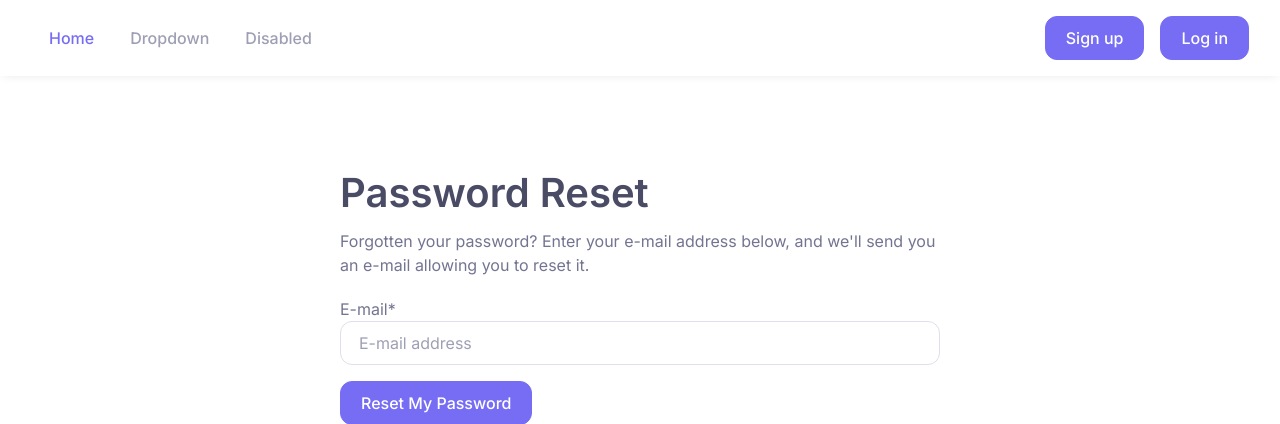
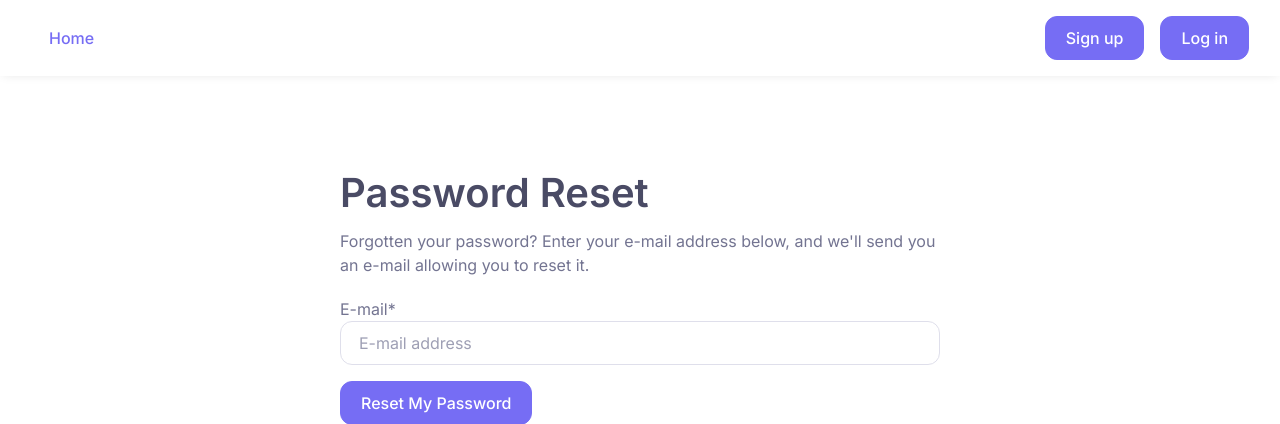
Before and after one commit to thijsh/fires.watch, a Django app: page /accounts/password/reset/ in a window 1280 px wide. Shown: the top 424 px of the page. Run offline with Django 3.2, Linux system fonts and the light colour scheme; some libraries are stand-ins or nearby versions; some web fonts are replaced.

Commit message:
Update navbar, remove unused items, add Calculator

```diff
--- a/fires_watch/templates/partials/_navbar_top.html
+++ b/fires_watch/templates/partials/_navbar_top.html
@@ -41,42 +41,9 @@
                             </li>
                             <li class="dropdown-divider"></li>
                             <li>
-                                <a class="dropdown-item d-flex align-items-center disabled" href="#">
-                                    <i class="ai-dollar-sign fs-base opacity-60 me-2"></i>
-                                    Portfolio
-                                    <span class="ms-auto fs-xs text-muted">$735.00</span>
-                                </a>
-                            </li>
-                            <li class="dropdown-divider"></li>
-                            <li>
-                                <a class="dropdown-item d-flex align-items-center disabled" href="#">
-                                    <i class="ai-message-square fs-base opacity-60 me-2"></i>
-                                    Messages
-                                    <span class="nav-indicator"></span>
-                                    <span class="ms-auto fs-xs text-muted">1</span>
-                                </a>
-                            </li>
-                            <li class="dropdown-divider"></li>
-                            <li>
-                                <a class="dropdown-item d-flex align-items-center disabled" href="#">
+                                <a class="dropdown-item d-flex align-items-center" href="{% url 'home' %}">
                                     <i class="ai-users fs-base opacity-60 me-2"></i>
                                     Calculator
-                                </a>
-                            </li>
-                            <li class="dropdown-divider"></li>
-                            <li>
-                                <a class="dropdown-item d-flex align-items-center disabled" href="#">
-                                    <i class="ai-star fs-base opacity-60 me-2"></i>
-                                    Stock
-                                    <span class="ms-auto fs-xs text-muted">15</span>
-                                </a>
-                            </li>
-                            <li class="dropdown-divider"></li>
-                            <li>
-                                <a class="dropdown-item d-flex align-items-center disabled" href="#">
-                                    <i class="ai-heart fs-base opacity-60 me-2"></i>
-                                    Favorites
-                                    <span class="ms-auto fs-xs text-muted">6</span>
                                 </a>
                             </li>
                             <li class="dropdown-divider"></li>
@@ -103,33 +70,6 @@
                         <li class="nav-item active">
                             <a class="nav-link" href="{% url 'home' %}">Home</a>
                         </li>
-                        <li class="nav-item dropdown">
-                            <a class="nav-link dropdown-toggle disabled" href="#" data-bs-toggle="dropdown">Dropdown</a>
-                            <ul class="dropdown-menu">
-                                <li>
-                                    <a class="dropdown-item disabled" href="#">Action link</a>
-                                </li>
-                                <li class="dropdown">
-                                    <a class="dropdown-item dropdown-toggle disabled" href="#" data-bs-toggle="dropdown">Dropdown</a>
-                                    <ul class="dropdown-menu">
-                                        <li><a class="dropdown-item disabled" href="#">Action link</a></li>
-                                        <li><a class="dropdown-item disabled" href="#">Another action</a></li>
-                                        <li><a class="dropdown-item disabled" href="#">Something else here</a></li>
-                                        <li><a class="dropdown-item disabled" href="#">Yet another link</a></li>
-                                    </ul>
-                                </li>
-                                <li>
-                                    <a class="dropdown-item disabled" href="#">Another action</a>
-                                </li>
-                                <li class="dropdown-divider"></li>
-                                <li>
-                                    <a class="dropdown-item disabled" href="#">Something else here</a>
-                                </li>
-                            </ul>
-                        </li>
-                        <li class="nav-item">
-                            <a class="nav-link disabled" href="#" tabindex="-1" aria-disabled="true">Disabled</a>
-                        </li>
                         {% if request.user.is_authenticated %}
                         <li class="nav-item d-sm-none">
                             <a class="nav-link" href="{% url 'account_logout' %}">Sign out</a>
```
